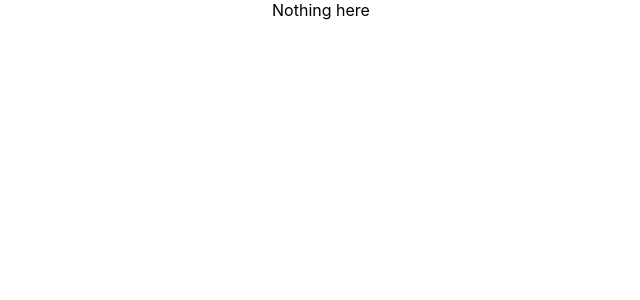
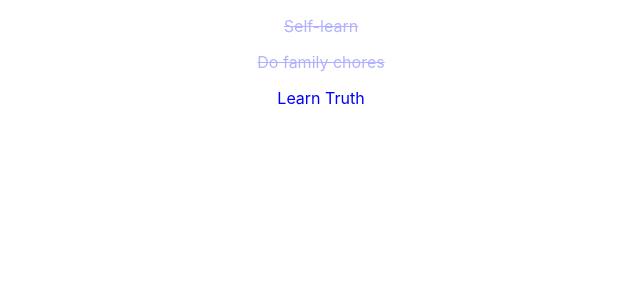
Before and after one commit to khoabuivn/todo-list, a React (Create React App) app: page / in a window 1280 px wide. Shown: the top 300 px of the page, without its empty margins (319-959 px from the left). Built offline with nearby package versions, Linux system fonts and the light colour scheme.

Commit message:
Some addition

```diff
--- a/src/App.js
+++ b/src/App.js
@@ -7,28 +7,15 @@ class App extends Component {
   constructor() {
     super();
     this.todoItems = [
-        // { title: 'Self-learn ', isComplete: true },
-        // { title: 'Do family chores'},
-        // { title: 'Learn Truth'}
+        { title: 'Self-learn ', isComplete: true },
+        { title: 'Do family chores', isComplete: true},
+        { title: 'Learn Truth', isComplete: false}
     ]
 }
   render() {
     return (
       <div className="App">
-      {/*  <header className="App-header">
-          <img src={logo} className="App-logo" alt="logo" />
-          <p>
-            Edit <code>src/App.js</code> and save to reload.
-          </p>
-          <a
-            className="App-link"
-            href="https://reactjs.org"
-            target="_blank"
-            rel="noopener noreferrer"
-          >
-            Learn React
-          </a>
-        </header> */}
+
         {/* <TodoItem title='Go to school' />
         <TodoItem title='Go swimming' />
       */}
--- a/src/components/TodoItem.js
+++ b/src/components/TodoItem.js
@@ -2,6 +2,15 @@ import React, { Component } from 'react';
 import './TodoItem.css';
 
 class TodoItem extends Component {
+
+    constructor() {
+        super();
+        this.onItemClick = this.onItemClick.bind(this);
+    }
+
+    onItemClick() {
+        console.log(this.props.item)
+    }
 
     render() {
         const { item } = this.props;
@@ -10,8 +19,8 @@ class TodoItem extends Component {
             className += ' TodoItem-complete'
         }
         return (
-            <div className={className}>
-                <p>{this.props.item.title}</p>
+            <div onClick={ this.onItemClick } className={className}>
+                <p>{item.title}</p>
             </div>
         );
     }
```
